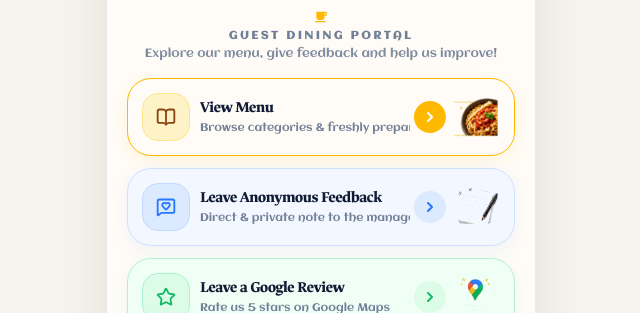
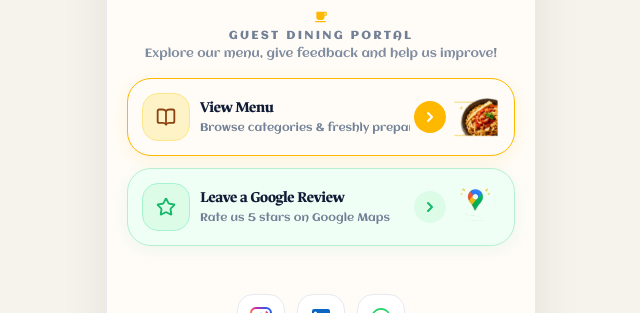
Before and after one commit to RenzaTech/RENZA-restaurant, a Next.js app in the folder customer-menu/: page / in a window 1280 px wide. Shown: the part 487-800 px from the top of the page, without its empty margins (319-959 px from the left). Built offline with nearby package versions, Linux system fonts and the light colour scheme; no server answers; a web font is replaced by a local one.

Commit message:
feat(customer-menu): display customer feedback card only when restaurant admin provides feedbackUrl

```diff
--- a/customer-menu/components/PortalClient.jsx
+++ b/customer-menu/components/PortalClient.jsx
@@ -259,6 +259,12 @@ export default function PortalClient({
 
   const restaurantName = restaurant?.name || "Anbu'de Cafe";
   const googleReviewUrl = resolveGoogleReviewUrl(restaurant);
+  const rawFeedbackUrl = (restaurant?.feedbackUrl || '').trim();
+  const feedbackUrl = rawFeedbackUrl
+    ? (rawFeedbackUrl.startsWith('http://') || rawFeedbackUrl.startsWith('https://')
+        ? rawFeedbackUrl
+        : `https://${rawFeedbackUrl}`)
+    : null;
 
   // Navigation handlers with mobile hardware back button support
   const handleOpenMenu = () => {
@@ -519,15 +525,17 @@ export default function PortalClient({
                   onClick={handleOpenMenu}
                 />
 
-                {/* Action Card 2: Leave Anonymous Feedback */}
-                <ActionCard
-                  icon={MessageSquareHeart}
-                  variant="blue"
-                  title="Leave Anonymous Feedback"
-                  subtitle="Direct & private note to the manager"
-                  illustration="/hub/card-notepad.png"
-                  onClick={handleOpenFeedback}
-                />
+                {/* Action Card 2: Customer Feedback (Displayed ONLY if restaurant admin provided feedback form link) */}
+                {feedbackUrl && (
+                  <ActionCard
+                    icon={MessageSquareHeart}
+                    variant="blue"
+                    title="Customer Feedback"
+                    subtitle="Share your dining feedback with us"
+                    illustration="/hub/card-notepad.png"
+                    href={feedbackUrl}
+                  />
+                )}
 
                 {/* Action Card 3: Leave a Google Review (Direct redirect on mobile) */}
                 <ActionCard
```
